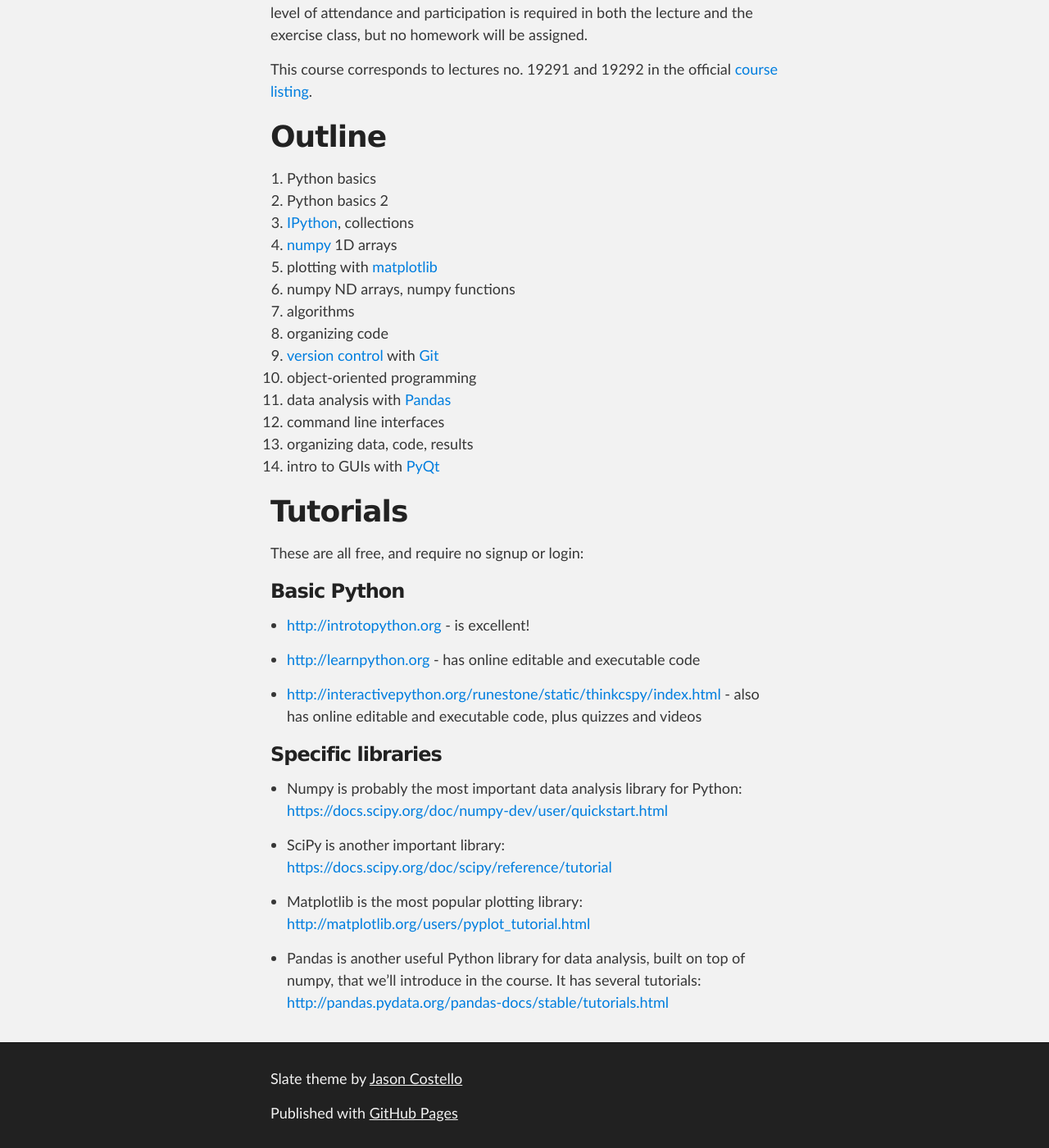
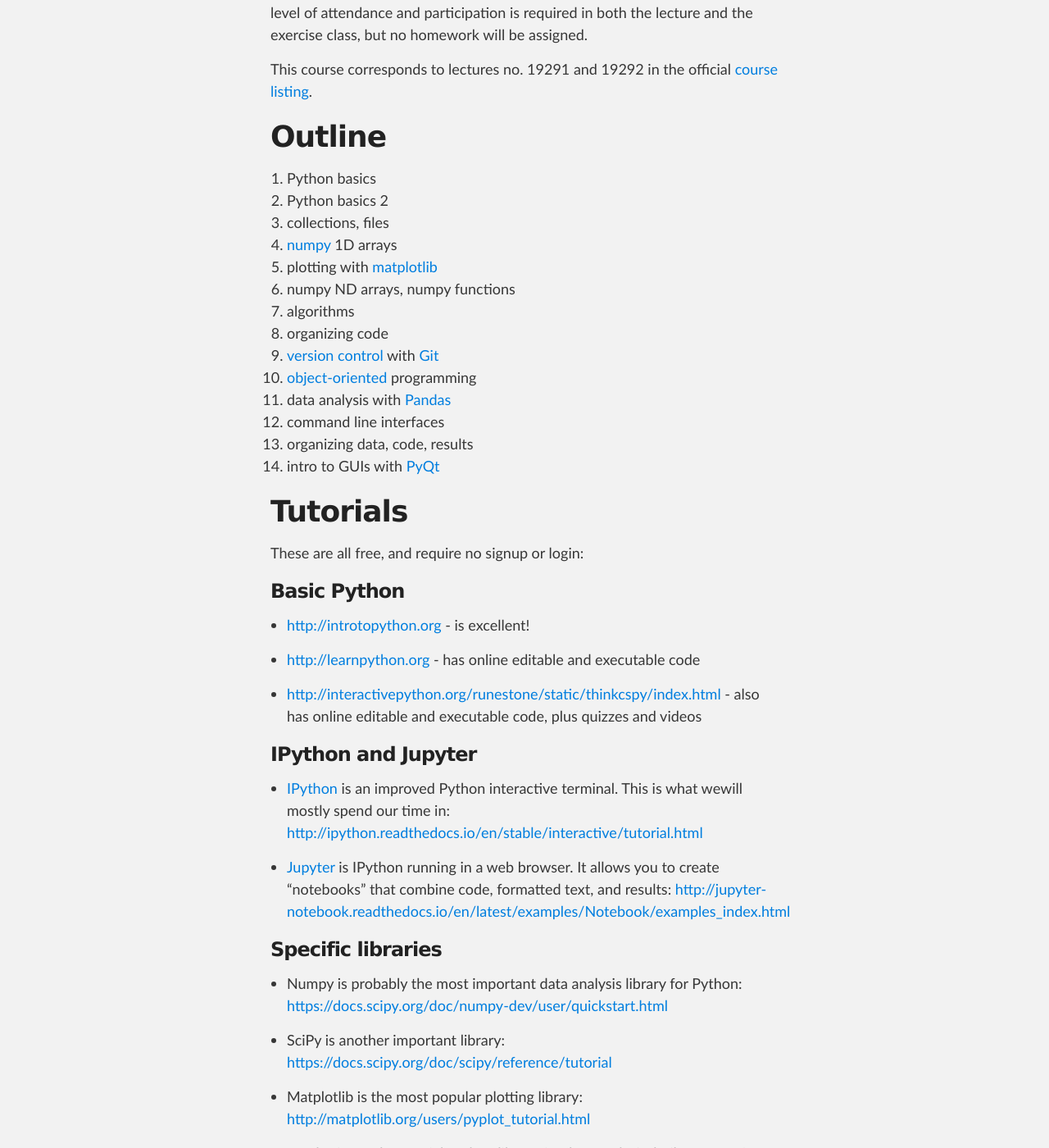
Before and after one commit to SciPyCourse2017/scipycourse2017.github.io, a Jekyll site: the page built from index.md, in a window 1280 px wide and 1400 px high, scrolled down 718 px. Shown: the whole window at 82% size. Built offline with Jekyll 4.4.1, drawn with Linux system fonts in a browser that asks for light colours.

Commit message:
Add IPy and Jupy links

```diff
--- a/index.md
+++ b/index.md
@@ -34,7 +34,7 @@ listing](https://lsf.verwaltung.uni-muenchen.de/qisserver/rds?state=verpublish&s
 
 1. Python basics
 1. Python basics 2
-1. [IPython](http://ipython.org), collections
+1. collections, files
 1. [numpy](http://numpy.org) 1D arrays
 1. plotting with [matplotlib](http://matplotlib.org)
 1. numpy ND arrays, numpy functions
@@ -42,7 +42,7 @@ listing](https://lsf.verwaltung.uni-muenchen.de/qisserver/rds?state=verpublish&s
 1. organizing code
 1. [version control](https://git-scm.com/book/en/v2/Getting-Started-About-Version-Control)
    with [Git](https://git-scm.com/)
-1. object-oriented programming
+1. [object-oriented](https://en.wikipedia.org/wiki/Object-oriented_programming) programming
 1. data analysis with [Pandas](http://pandas.pydata.org)
 1. command line interfaces
 1. organizing data, code, results
@@ -61,6 +61,16 @@ These are all free, and require no signup or login:
 * <http://interactivepython.org/runestone/static/thinkcspy/index.html> - also has online
   editable and executable code, plus quizzes and videos
 
+### IPython and Jupyter
+
+* [IPython](http://ipython.org) is an improved Python interactive terminal. This is
+  what wewill mostly spend our time in:
+  <http://ipython.readthedocs.io/en/stable/interactive/tutorial.html>
+
+* [Jupyter](http://jupyter.org) is IPython running in a web browser. It allows you to create
+  "notebooks" that combine code, formatted text, and results:
+  <http://jupyter-notebook.readthedocs.io/en/latest/examples/Notebook/examples_index.html>
+
 ### Specific libraries
 
 * Numpy is probably the most important data analysis library for Python:
```
